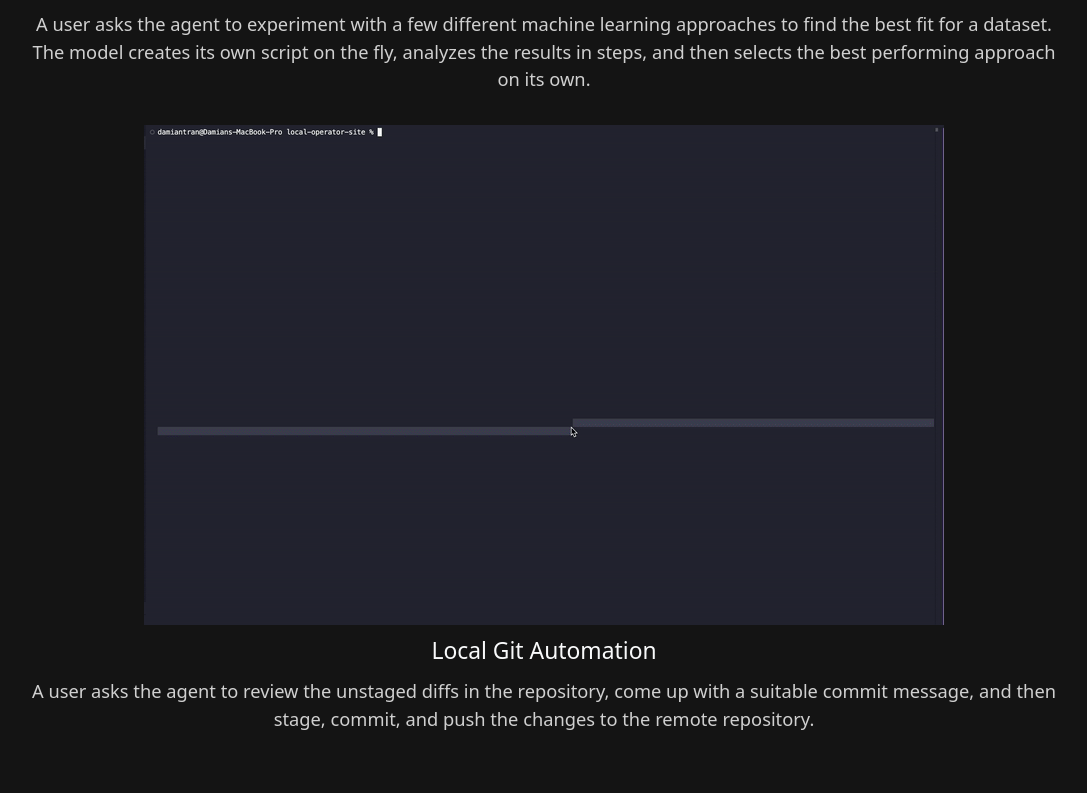
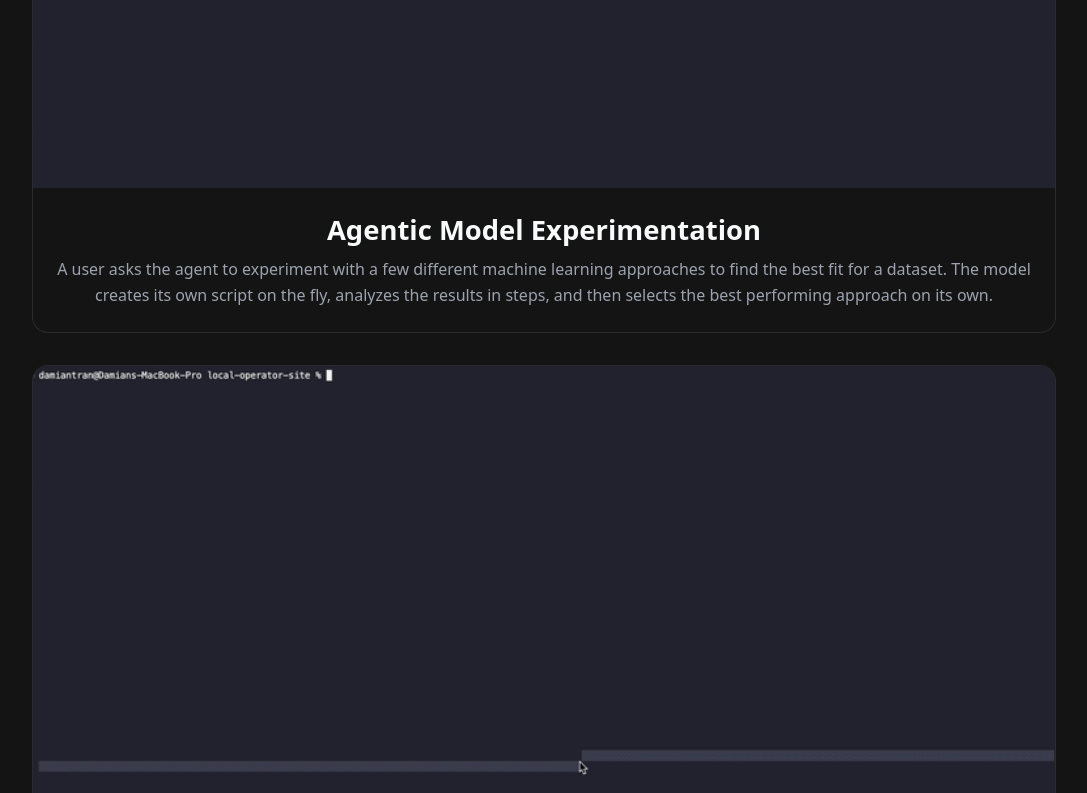
Before and after one commit to damianvtran/local-operator-site, a React (Vite) app: page / in a window 1280 px wide. Shown: the part 2967-3760 px from the top of the page, without its empty margins (96-1183 px from the left). Built offline with nearby package versions, Linux system fonts and the light colour scheme.

Commit message:
Enhance Examples component with styled components and improved UI elements

```diff
--- a/src/components/Examples.tsx
+++ b/src/components/Examples.tsx
@@ -1,25 +1,54 @@
-import { Typography, Box } from "@mui/material";
+import { Typography, Grid, Card, CardContent, CardMedia } from "@mui/material";
 import Section from "./Section";
 import loMpgExample from "@assets/lo-mpg-example.gif";
 import loGitExample from "@assets/lo-git-example.gif";
 import { styled } from "@mui/material/styles";
 
-const CaptionText = styled(Typography)(({ theme }) => ({
-	color: theme.palette.caption,
+const ExampleCard = styled(Card)(({ theme }) => ({
+	height: "100%",
+	backgroundColor: theme.palette.background.paper,
+	borderRadius: 16,
+	overflow: "hidden",
+	transition: "transform 0.2s ease-in-out",
+	"&:hover": {
+		transform: "translateY(-4px)",
+	},
+}));
+
+const ExampleMedia = styled(CardMedia)({
+	height: 0,
+	paddingTop: "64%",
+	backgroundSize: "cover",
+	backgroundPosition: "top",
+});
+
+const ExampleContent = styled(CardContent)(({ theme }) => ({
+	padding: theme.spacing(3),
+}));
+
+const ExampleTitle = styled(Typography)(({ theme }) => ({
+	fontWeight: 600,
+	marginBottom: theme.spacing(1),
+	color: theme.palette.text.primary,
+}));
+
+const ExampleDescription = styled(Typography)(({ theme }) => ({
+	color: theme.palette.text.secondary,
+	lineHeight: 1.6,
 }));
 
 const examples = [
 	{
 		id: "overview-dashboard",
 		image: loMpgExample,
-		captionTitle: "Agentic Model Experimentation",
-		caption: "A user asks the agent to experiment with a few different machine learning approaches to find the best fit for a dataset.  The model creates its own script on the fly, analyzes the results in steps, and then selects the best performing approach on its own.",
+		title: "Agentic Model Experimentation",
+		description: "A user asks the agent to experiment with a few different machine learning approaches to find the best fit for a dataset. The model creates its own script on the fly, analyzes the results in steps, and then selects the best performing approach on its own.",
 	},
 	{
 		id: "detailed-features",
 		image: loGitExample,
-		captionTitle: "Local Git Automation",
-		caption: "A user asks the agent to review the unstaged diffs in the repository, come up with a suitable commit message, and then stage, commit, and push the changes to the remote repository.",
+		title: "Local Git Automation",
+		description: "A user asks the agent to review the unstaged diffs in the repository, come up with a suitable commit message, and then stage, commit, and push the changes to the remote repository.",
 	},
 ];
 
@@ -29,27 +58,29 @@ const Examples: React.FC = () => {
 			<Typography variant="h3" component="h2" gutterBottom>
 				Examples
 			</Typography>
-			{examples.map((example) => (
-				<Box key={example.id} sx={{ mb: 4 }}>
-					<img
-						src={example.image}
-						alt={`Example ${example.id}`}
-						style={{
-							maxWidth: "100%",
-							display: "block",
-							margin: "0 auto",
-						}}
-					/>
-					<Box sx={{ mt: 1 }}>
-						<Typography variant="h6" gutterBottom>
-							{example.captionTitle}
-						</Typography>
-						<CaptionText variant="body1">
-							{example.caption}
-						</CaptionText>
-					</Box>
-				</Box>
-			))}
+			<Typography variant="body1" sx={{ mb: 6, maxWidth: 800, mx: "auto" }}>
+				See Local Operator in action with these real-world examples
+			</Typography>
+			<Grid container spacing={4}>
+				{examples.map((example) => (
+					<Grid item xs={12} key={example.id}>
+						<ExampleCard elevation={0}>
+							<ExampleMedia
+								image={example.image}
+								title={example.title}
+							/>
+							<ExampleContent>
+								<ExampleTitle variant="h5">
+									{example.title}
+								</ExampleTitle>
+								<ExampleDescription variant="body2">
+									{example.description}
+								</ExampleDescription>
+							</ExampleContent>
+						</ExampleCard>
+					</Grid>
+				))}
+			</Grid>
 		</Section>
 	);
 };
```
